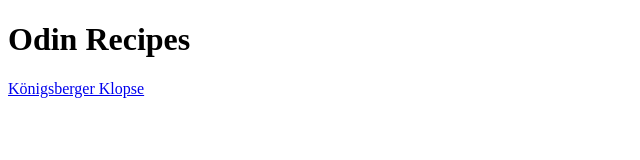
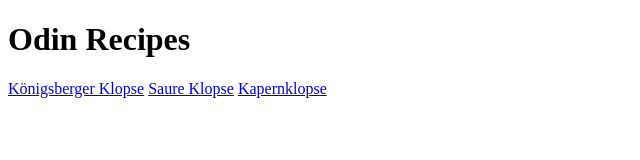
Before and after one commit to VinRakeliz/odin-recipes, a plain HTML site: page index.html in a window 1280 px wide. Shown: the whole page, without its empty margins (0-640 px from the left). Drawn offline with Linux system fonts and the light colour scheme.

Commit message:
Add links for saure- and kapern-recipe

```diff
--- a/index.html
+++ b/index.html
@@ -11,6 +11,10 @@
     <h1>Odin Recipes</h1>
 
     <a href="recipes/königsberger.html">Königsberger Klopse</a>
+    <a href="recipes/saure.html">Saure Klopse</a>
+    <a href="recipes/kapern.html">Kapernklopse</a>
+
+
 
 </body>
 </html>
```
